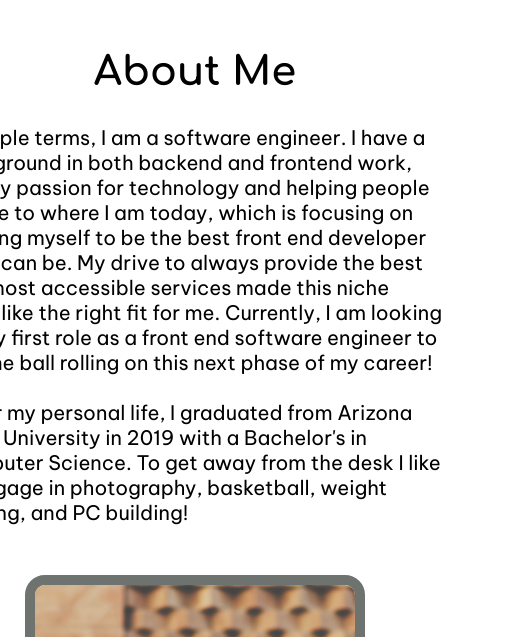
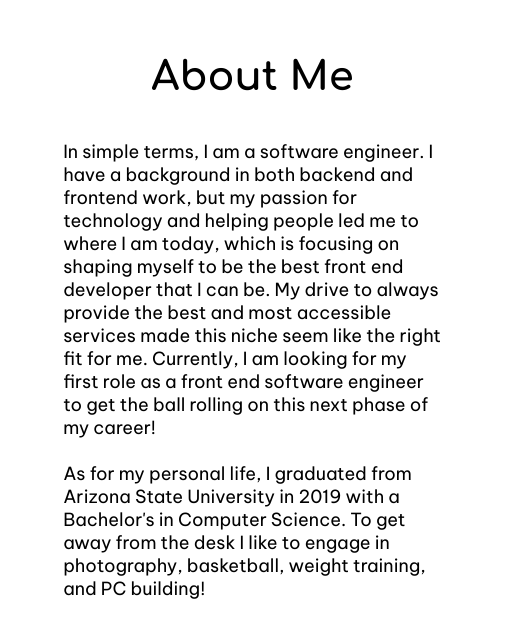
Before and after one commit to namtran-swe/namtran-swe.github.io, a plain HTML site: page index.html in a window 390 px wide. Shown: the part 1080-1717 px from the top of the page, 505 px wide, since content can reach past the window. Drawn offline with Linux system fonts and the light colour scheme.

Commit message:
Responsive web design changes

```diff
--- a/styles.css
+++ b/styles.css
@@ -67,8 +67,16 @@
   color: white;
 }
 
+main {
+  position: relative;
+  display: block;
+  min-width: 505px;
+  overflow-x: hidden;
+}
+
 .wrapper {
     position: relative;
+    display: block;
 }
 
 #home {
@@ -136,25 +144,6 @@
   justify-content: center;
 }
 
-@media screen and (max-width: 1120px) {
-  .flex-parent {
-    flex-direction: column;
-    align-items: center;
-  }
-
-  #home {
-    height: 950px;
-  }
-
-  #welcome-section {
-    margin: 25px 100px;
-  }
-
-  #aboutme-bio {
-    margin: 5% 2% 5%
-  }
-}
-
 #aboutme {
   position: relative;
   display: block;
@@ -163,7 +152,6 @@
 #aboutme-bio {
   position: relative;
   margin: 5% 2% 10%;
-  min-width: 500px;
   max-width: 50%;
   font-size: 20px;
   overflow: hidden;
@@ -217,3 +205,33 @@
   margin: 5rem 5rem 8rem;
   font-size: 20px;
 }
+
+@media screen and (max-width: 1120px) {
+  .flex-parent {
+    flex-direction: column;
+    align-items: center;
+  }
+
+  #home {
+    height: 950px;
+  }
+
+  #welcome-section {
+    margin: 25px 100px;
+  }
+
+  #aboutme-bio {
+    margin: 5% 2% 5%
+  }
+}
+
+@media all and (max-width: 665px) {
+  #navbar a {
+    padding-right: 25px;
+  }
+
+  #aboutme-bio {
+    font-size: 18px;
+    max-width: 75%;
+  }
+}
```
